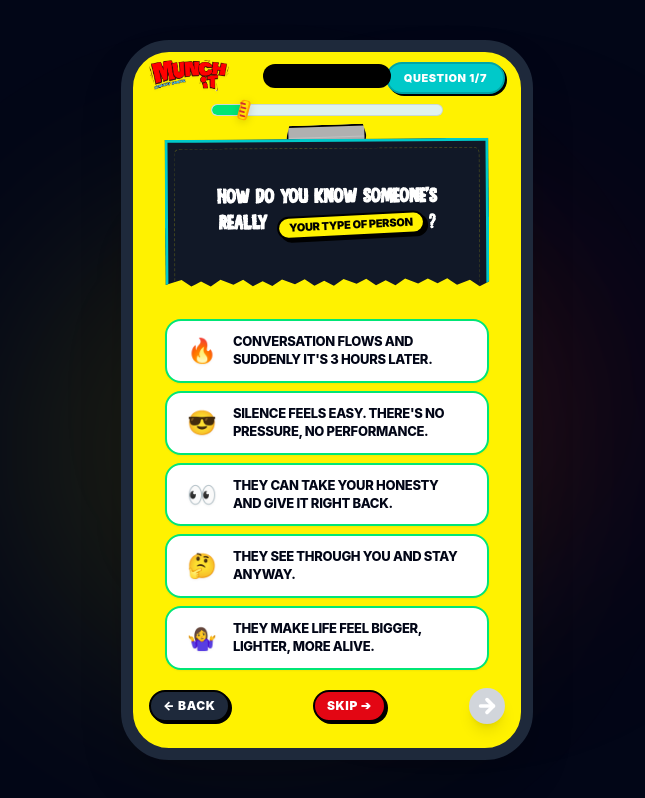
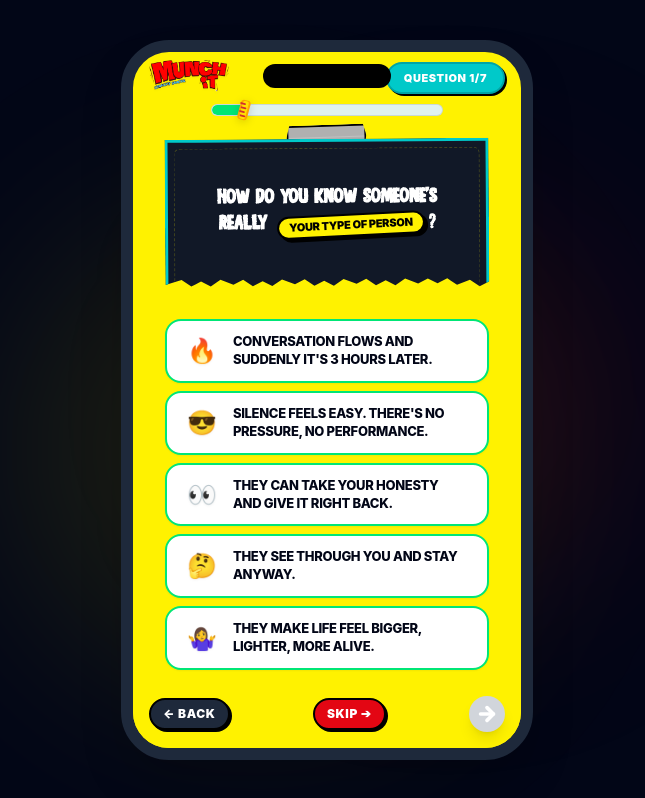
Before and after one commit to akashkk2859999-cloud/munchit, a React (Vite) app in the folder frontend/: page /quiz in a window 1280 px wide. Shown: the whole page, without its empty margins (313-958 px from the left). Built offline with nearby package versions, Linux system fonts and the light colour scheme.

Commit message:
fix: pin footer nav above iOS browser chrome, fix landing page black bg

```diff
--- a/frontend/src/pages/QuizPage.jsx
+++ b/frontend/src/pages/QuizPage.jsx
@@ -345,13 +345,13 @@ const QuizPage = () => {
       <div className="hidden md:block absolute bottom-1/4 right-1/4 w-[400px] h-[400px] bg-munchit-red/10 rounded-full blur-[100px] pointer-events-none" />
 
       {/* ── PHONE CONTAINER ── */}
-      <div className="w-full h-[100dvh] md:h-[850px] md:max-h-[90vh] md:w-[412px] bg-munchit-yellow md:rounded-[3rem] md:shadow-2xl md:border-[12px] md:border-slate-800 md:relative overflow-hidden flex flex-col z-10 transition-all duration-300">
+      <div className="w-full h-[100dvh] md:h-[850px] md:max-h-[90vh] md:w-[412px] bg-munchit-yellow md:rounded-[3rem] md:shadow-2xl md:border-[12px] md:border-slate-800 relative overflow-hidden flex flex-col z-10 transition-all duration-300">
 
         {/* Phone Notch */}
         <div className="hidden md:block absolute top-3 left-1/2 transform -translate-x-1/2 w-32 h-6 bg-black rounded-full z-40" />
 
         {/* ── APP CANVAS — allows vertical scrolling on extremely small viewports to ensure backup navigation access ── */}
-        <div className="flex-1 flex flex-col h-full min-h-0 relative overflow-y-auto px-4 pt-6 short:pt-2 xshort:pt-1 md:pt-10 pb-4 md:pb-6 pb-safe select-none scrollbar-none">
+        <div className="flex-1 flex flex-col h-full min-h-0 relative overflow-y-auto px-4 pt-6 short:pt-2 xshort:pt-1 md:pt-10 pb-20 short:pb-16 xshort:pb-14 select-none scrollbar-none">
 
           {/* ── TOP HEADER ── */}
           <div className="flex justify-between items-center w-full mb-2 short:mb-1 xshort:mb-0 relative z-10 flex-shrink-0">
@@ -500,8 +500,16 @@ const QuizPage = () => {
                   })}
                 </div>
 
-                {/* ── FOOTER NAVIGATION ── */}
-                <div className="flex items-center justify-between w-full pt-2 short:pt-1 xshort:pt-0.5 relative z-10 flex-shrink-0">
+              </motion.div>
+            )}
+          </AnimatePresence>
+
+        </div>
+
+        {/* ── PINNED FOOTER NAVIGATION — always visible above iOS browser chrome ── */}
+        {!isSubmitting && (
+          <div className="absolute bottom-0 left-0 right-0 z-30 bg-munchit-yellow px-4 pt-2 pb-3 pb-safe">
+            <div className="flex items-center justify-between w-full">
               {/* Stateful Back Button (Always visible; goes to landing page on Q1) */}
               <button
                 onClick={currentQuestionIndex > 0 ? handleBack : () => navigate('/')}
@@ -532,12 +540,8 @@ const QuizPage = () => {
                 <ArrowRight size={22} strokeWidth={4} className="text-white" />
               </motion.button>
             </div>
-
-              </motion.div>
+          </div>
         )}
-          </AnimatePresence>
-
-        </div>
 
         {/* ── VERIFICATION PROMPT OVERLAY (If modal closed but final answers ready) ── */}
         {finalAnswers && !isModalOpen && !success && (
```
Lines whose indentation alone changed are shown as unchanged.
